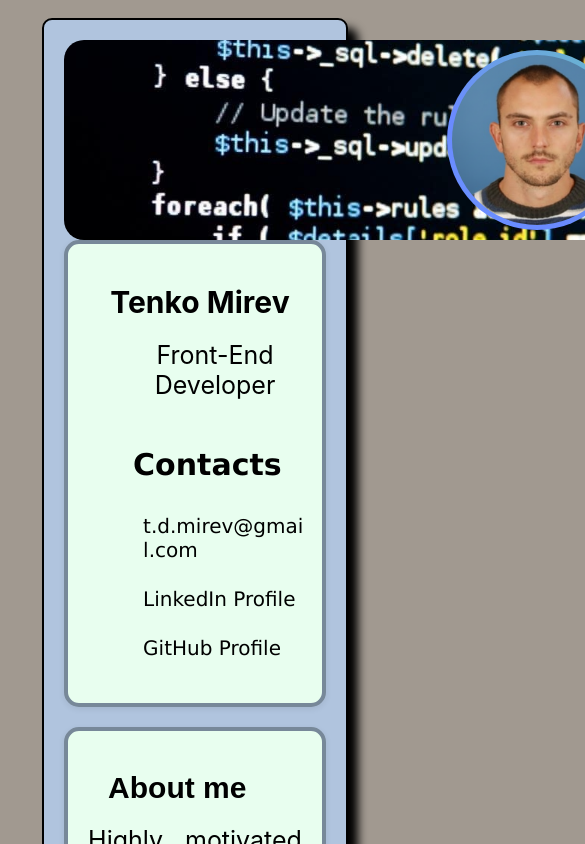
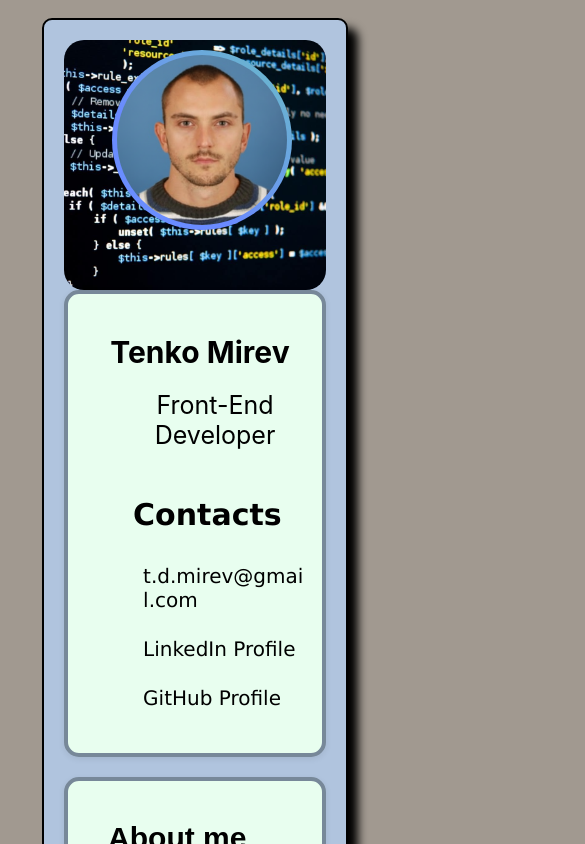
Before and after one commit to TMirev/profile-project, a React (Vite) app: page / in a window 390 px wide. Shown: the top 844 px of the page, 585 px wide, since content can reach past the window. Built offline with nearby package versions, Linux system fonts and the light colour scheme.

Commit message:
responsive design improvements

```diff
--- a/package.json
+++ b/package.json
@@ -5,6 +5,8 @@
   "version": "0.0.0",
   "type": "module",
   "scripts": {
+    "predeploy": "npm run build",
+    "deploy": "gh-pages -d dist",
     "dev": "vite",
     "build": "vite build",
     "lint": "eslint .",
@@ -22,7 +24,9 @@
     "eslint": "^9.39.1",
     "eslint-plugin-react-hooks": "^7.0.1",
     "eslint-plugin-react-refresh": "^0.4.24",
+    "gh-pages": "^6.3.0",
     "globals": "^16.5.0",
+    "pages": "^0.0.16",
     "vite": "^7.3.1"
   }
 }
--- a/src/App.css
+++ b/src/App.css
@@ -8,12 +8,13 @@
 }
 
 .image-wrapper {
-    width: 200vh;
+    width: 100%;
     max-width: 900px;
-    height: 200px;
+    height: 250px;
     background-image: url("./assets/Codingnew.jpg");
     background-size: cover;
     background-position: center;
+    background-repeat: no-repeat;
 
     border-radius: 20px;
     display: flex;
--- a/src/index.css
+++ b/src/index.css
@@ -40,6 +40,13 @@
 
   100% {
     background-position: 0% 50%;
+  }
+}
+
+@media (max-width 768px) {
+  .image-wrapper {
+    background-size: contain;
+    background-position: top;
   }
 }
 
```
Also changed, not shown: 4 other files (tests, documents, lock files or other folders).
